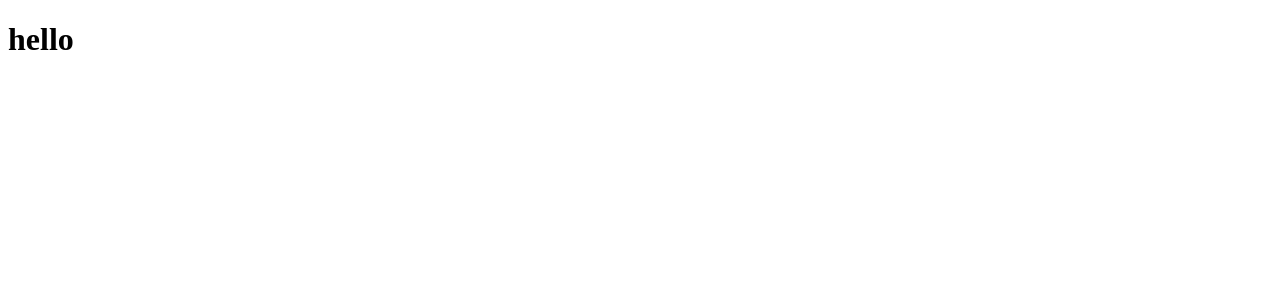
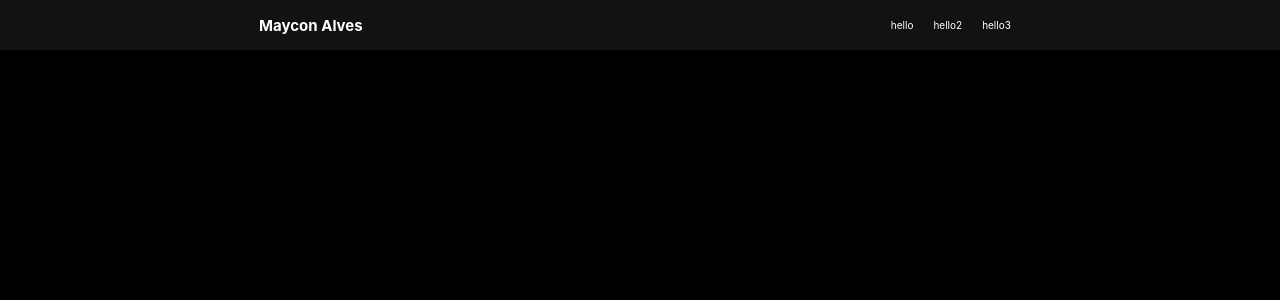
Before and after one commit to mayconbalves/maycon-alves, a Next.js app: page / in a window 1280 px wide. Shown: the top 300 px of the page. Built offline with nearby package versions, Linux system fonts and the light colour scheme.

Commit message:
feat(*): create nav and content components

```diff
--- /dev/null
+++ b/src/components/content/index.js
@@ -0,0 +1,15 @@
+import React from 'react'
+import Navbar from '../nav'
+import { Container } from './styled'
+
+const Content = ({ children }) => {
+  return (
+    <Container>
+      <Navbar />
+      Content
+      {children}
+    </Container>
+  )
+}
+
+export default Content
--- /dev/null
+++ b/src/components/content/styled.js
@@ -0,0 +1,6 @@
+import styled from 'styled-components'
+
+export const Container = styled.div`
+  min-height: 100vh;
+  background-color: #000;
+`
--- /dev/null
+++ b/src/components/nav/index.js
@@ -0,0 +1,17 @@
+import React from 'react'
+import { NavbarStyled, NavTitle, NavList, NavListItem } from './styled'
+
+const Navbar = () => {
+  return (
+    <NavbarStyled>
+      <NavTitle>Maycon Alves</NavTitle>
+      <NavList>
+        <NavListItem>hello</NavListItem>
+        <NavListItem>hello2</NavListItem>
+        <NavListItem>hello3</NavListItem>
+      </NavList>
+    </NavbarStyled>
+  )
+}
+
+export default Navbar
--- /dev/null
+++ b/src/components/nav/styled.js
@@ -0,0 +1,28 @@
+import styled from 'styled-components'
+
+export const NavbarStyled = styled.nav`
+  height: 50px;
+  width: 100%;
+  background-color: #121212;
+  color: #fff;
+  display: flex;
+  justify-content: space-around;
+`
+
+export const NavTitle = styled.h1`
+  display: flex;
+  justify-content: center;
+  align-items: center;
+`
+
+export const NavList = styled.ul`
+  display: flex;
+  justify-content: center;
+  align-items: center;
+  color: #fff;
+`
+
+export const NavListItem = styled.li`
+  list-style: none;
+  padding: 0 10px;
+`
--- /dev/null
+++ b/src/pages/_app.js
@@ -0,0 +1,23 @@
+import Head from 'next/head'
+
+import GlobalStyles from '../styles/global'
+
+function App({ Component, pageProps }) {
+  return (
+    <>
+      <Head>
+        <title>Maycon Alves</title>
+        <link rel="shortcut icon" href="/img/icon-512.png" />
+        <link rel="apple-touch-icon" href="/img/icon-512.png" />
+        <meta
+          name="description"
+          content="A simple project starter to work with React, NextJS and Styled Components"
+        />
+      </Head>
+      <GlobalStyles />
+      <Component {...pageProps} />
+    </>
+  )
+}
+
+export default App
--- a/src/pages/index.js
+++ b/src/pages/index.js
@@ -1,7 +1,12 @@
 import React from 'react'
+import Content from '../components/content'
 
 const home = () => {
-  return <h1>hello</h1>
+  return (
+    <Content>
+      <div>hello</div>
+    </Content>
+  )
 }
 
 export default home
--- /dev/null
+++ b/src/styles/global.js
@@ -0,0 +1,23 @@
+import { createGlobalStyle } from 'styled-components'
+
+const GlobalStyled = createGlobalStyle`
+  * {
+    margin: 0;
+    padding: 0;
+    box-sizing: border-box;
+  }
+
+  html {
+    font-size: 62.5%;
+  }
+
+  html, body, #__next {
+    height: 100%;
+  }
+
+  body {
+    font-family: --apple-system, BlinkMacSystemFont, 'Segoe UI', Roboto, Oxygen, Ubuntu, Cantarell, 'Open Sans', 'Helvetica Neue', sans-serif
+  }
+`
+
+export default GlobalStyled
```
